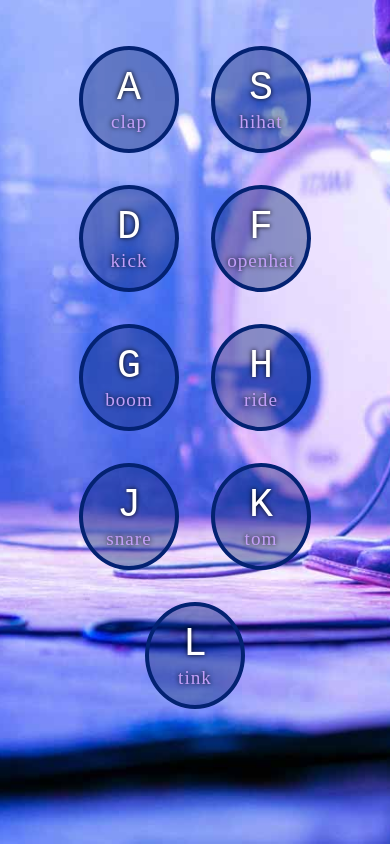
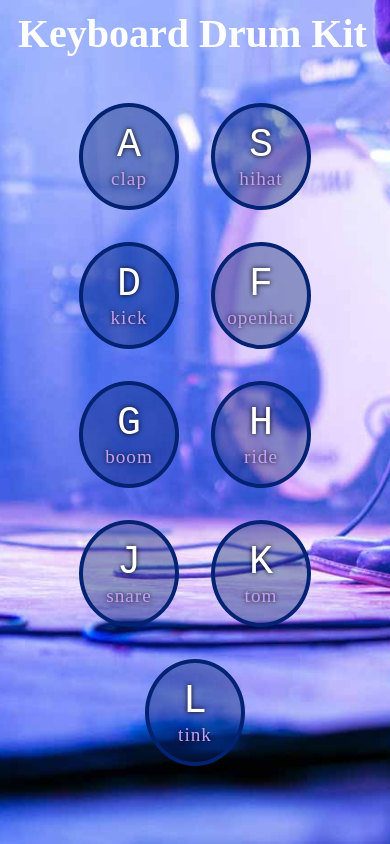
Before and after one commit to gregmarquet/drum-kit, a plain HTML site: page index.html in a window 390 px wide. Drawn offline with Linux system fonts and the light colour scheme.

Commit message:
add h1 with title class

```diff
--- a/index.html
+++ b/index.html
@@ -6,7 +6,7 @@
   <link rel="stylesheet" href="style.css">
 </head>
 <body>
-
+  <h1 class="title">Keyboard Drum Kit</h1>
   <div class="keys">
     <div data-key="65" class="key">
       <kbd>A</kbd>
--- a/script.js
+++ b/script.js
@@ -5,6 +5,7 @@ function removeTransition(e) {
 }
 
 function playSound(e) {
+  console.log(e.keyCode, e.key);
   const audio = document.querySelector(`audio[data-key="${e.keyCode}"]`);
   const key = document.querySelector(`div[data-key="${e.keyCode}"]`);
   if (!audio) return;
--- a/style.css
+++ b/style.css
@@ -8,6 +8,13 @@ html {
   -moz-background-size: cover;
   -o-background-size: cover;
   background-size: cover;
+}
+
+.title {
+  font-family: Grumpy;
+  font-size: 40px;
+  color: white;
+  margin: 40px 0 0 80px;
 }
 
 .keys {
@@ -65,4 +72,8 @@ kbd {
     width: 90%;
     margin: 30px auto;
   }
+
+  .title {
+    margin: 10px;
+  }
 }
```
